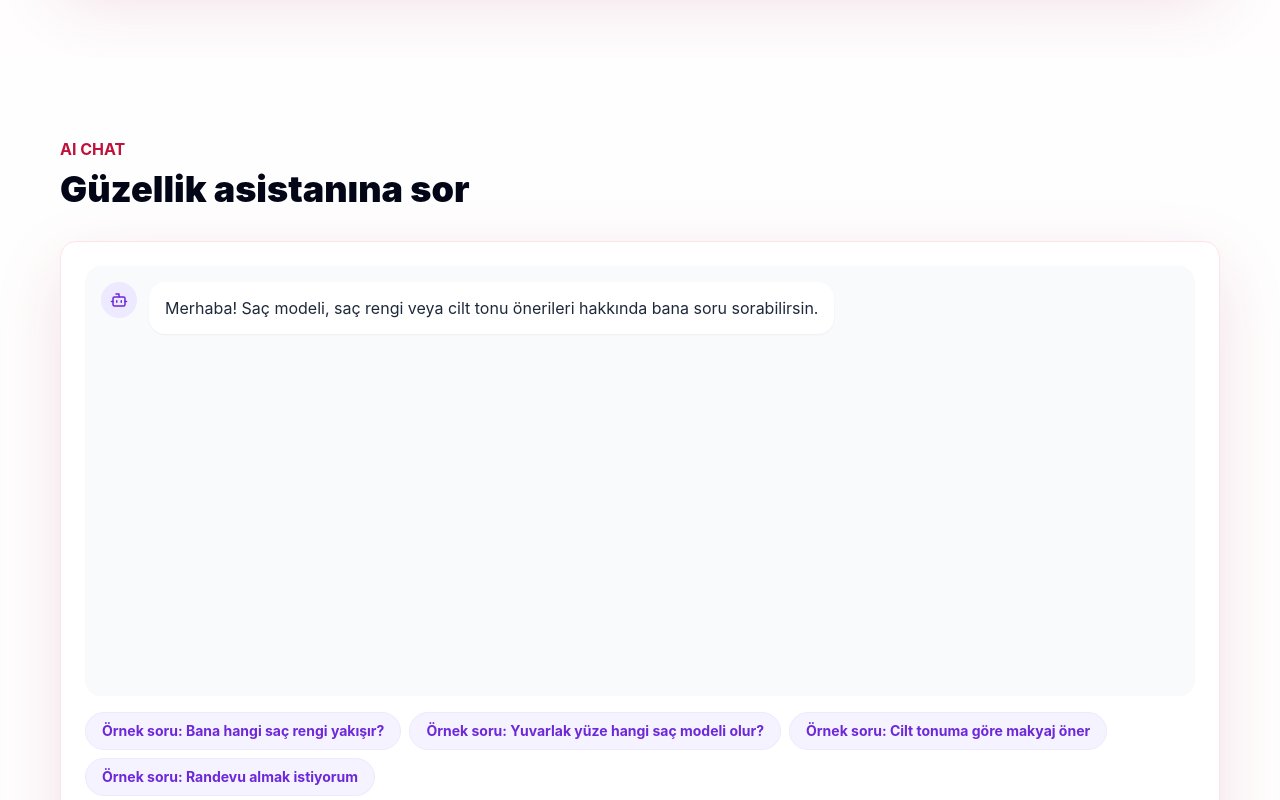
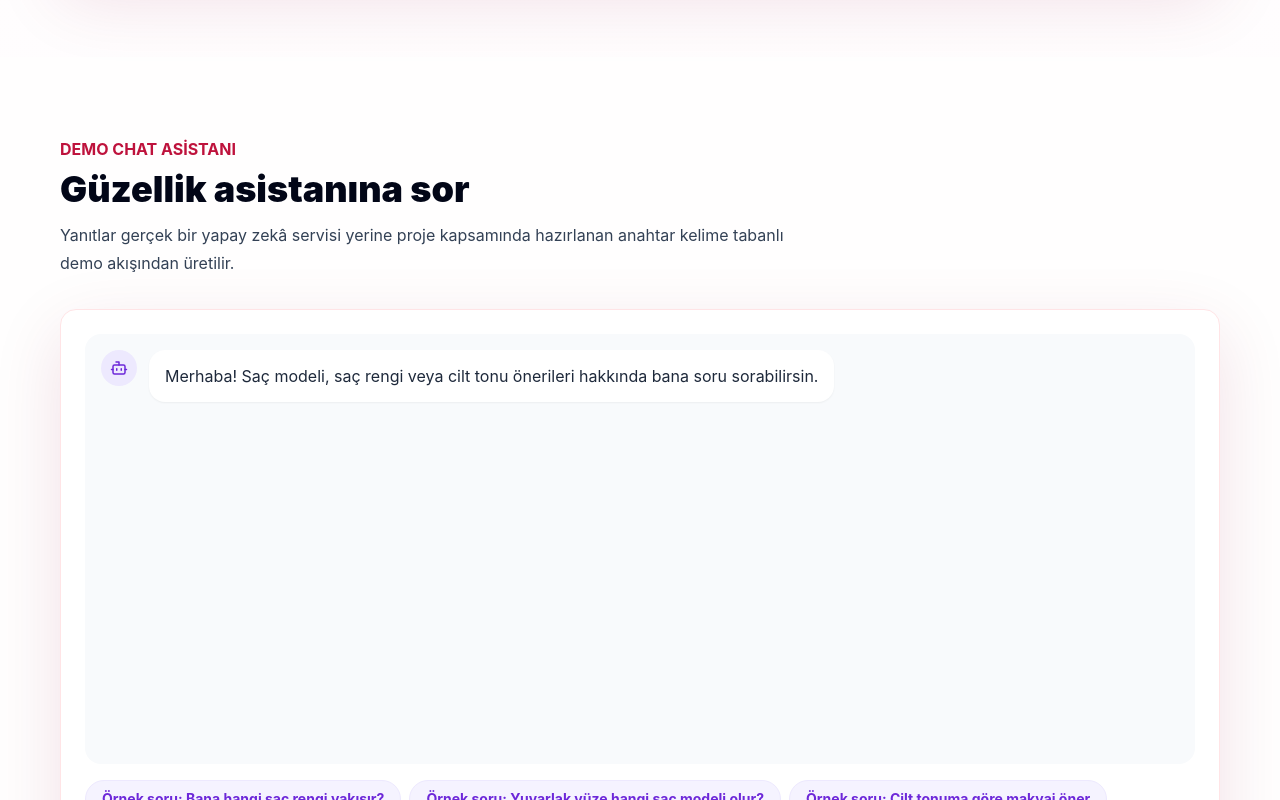
Before and after one commit to selenkavici/ai-beauty-pro, a React (Vite) app: page / in a window 1280 px wide. Shown: the part 3100-3900 px from the top of the page. Built offline with nearby package versions, Linux system fonts and the light colour scheme.

Commit message:
Add chat auto scroll and clarify demo

```diff
--- a/src/components/ChatSection.tsx
+++ b/src/components/ChatSection.tsx
@@ -1,5 +1,5 @@
 import { Bot, Send, UserRound } from 'lucide-react';
-import { FormEvent, KeyboardEvent, useState } from 'react';
+import { FormEvent, KeyboardEvent, useEffect, useRef, useState } from 'react';
 import type { AnalysisResult } from '../types';
 
 type ChatMessage = {
@@ -24,10 +24,10 @@ const includesAny = (message: string, keywords: string[]) => keywords.some((keyw
 
 const analysisPrefix = (analysis: AnalysisResult | null) => {
   if (!analysis) {
-    return 'Daha net öneri verebilmem için önce AI Analiz bölümünden fotoğraf analizi yapmanı öneririm. ';
+    return 'Daha net öneri verebilmem için önce Demo Analiz bölümünden fotoğraf analizi yapmanı öneririm. ';
   }
 
-  return `Analiz sonucunda yüz şeklin ${analysis.faceShape.toLocaleLowerCase('tr-TR')}, cilt alt tonun ${analysis.undertone.toLocaleLowerCase('tr-TR')}, saç yoğunluğun ${analysis.hairDensity.toLocaleLowerCase('tr-TR')} ve stil enerjin ${analysis.styleEnergy.toLocaleLowerCase('tr-TR')} görünüyor. `;
+  return `Demo analiz sonucunda yüz şeklin ${analysis.faceShape.toLocaleLowerCase('tr-TR')}, cilt alt tonun ${analysis.undertone.toLocaleLowerCase('tr-TR')}, saç yoğunluğun ${analysis.hairDensity.toLocaleLowerCase('tr-TR')} ve stil enerjin ${analysis.styleEnergy.toLocaleLowerCase('tr-TR')} görünüyor. `;
 };
 
 const hairColorAdvice = (analysis: AnalysisResult) => {
@@ -119,16 +119,21 @@ const createReply = (message: string, analysis: AnalysisResult | null) => {
   }
 
   if (includesAny(lower, ['randevu', 'kuaför', 'kuafor', 'danışmanlık', 'danismanlik', 'görüşme', 'gorusme', 'paket'])) {
-    return 'Randevu almak için randevu bölümündeki formu doldurabilirsin. İstersen öneri kartlarından birini seçerek randevu alanına otomatik aktarabilir veya Komple AI Güzellik Paketi ile danışmanlık oluşturabilirsin.';
+    return 'Demo randevu akışını denemek için randevu bölümündeki formu doldurabilirsin. Bilgiler yalnızca kendi tarayıcında saklanır ve gerçek bir işletmeye gönderilmez.';
   }
 
-  return `${analysisPrefix(analysis)}Güzellik kararlarında yüz şekli, cilt alt tonu, günlük bakım süresi ve kişisel stil birlikte değerlendirilmelidir. İstersen saç rengi, saç modeli, cilt tonu veya randevu konularından biriyle başlayabiliriz.`;
+  return `${analysisPrefix(analysis)}Güzellik kararlarında yüz şekli, cilt alt tonu, günlük bakım süresi ve kişisel stil birlikte değerlendirilmelidir. Saç rengi, saç modeli, cilt tonu veya demo randevu konularından biriyle başlayabiliriz.`;
 };
 
 export function ChatSection({ analysis }: ChatSectionProps) {
   const [messages, setMessages] = useState<ChatMessage[]>(initialMessages);
   const [input, setInput] = useState('');
   const [typing, setTyping] = useState(false);
+  const messagesEndRef = useRef<HTMLDivElement | null>(null);
+
+  useEffect(() => {
+    messagesEndRef.current?.scrollIntoView({ behavior: 'smooth', block: 'end' });
+  }, [messages, typing]);
 
   const sendMessage = (text = input) => {
     const clean = text.trim();
@@ -159,15 +164,18 @@ export function ChatSection({ analysis }: ChatSectionProps) {
     'Bana hangi saç rengi yakışır?',
     'Yuvarlak yüze hangi saç modeli olur?',
     'Cilt tonuma göre makyaj öner',
-    'Randevu almak istiyorum',
+    'Randevu akışını denemek istiyorum',
   ];
 
   return (
     <section id="chat" className="section-pad bg-white/70">
       <div className="container-app">
         <div className="mb-8 max-w-3xl">
-          <p className="font-bold uppercase text-rose-700">AI Chat</p>
+          <p className="font-bold uppercase text-rose-700">Demo Chat Asistanı</p>
           <h2 className="mt-2 text-3xl font-black text-slate-950 sm:text-4xl">Güzellik asistanına sor</h2>
+          <p className="mt-3 leading-7 text-slate-700">
+            Yanıtlar gerçek bir yapay zekâ servisi yerine proje kapsamında hazırlanan anahtar kelime tabanlı demo akışından üretilir.
+          </p>
         </div>
         <div className="rounded-2xl border border-rose-100 bg-white p-4 shadow-premium sm:p-6">
           <div className="h-[430px] overflow-y-auto rounded-2xl bg-slate-50 p-4">
@@ -189,7 +197,8 @@ export function ChatSection({ analysis }: ChatSectionProps) {
                   )}
                 </div>
               ))}
-              {typing && <p className="text-sm font-semibold text-violet-700">AI asistan yanıt hazırlıyor...</p>}
+              {typing && <p className="text-sm font-semibold text-violet-700">Demo asistan yanıt hazırlıyor...</p>}
+              <div ref={messagesEndRef} />
             </div>
           </div>
           <div className="mt-4 flex flex-wrap gap-2">
```
